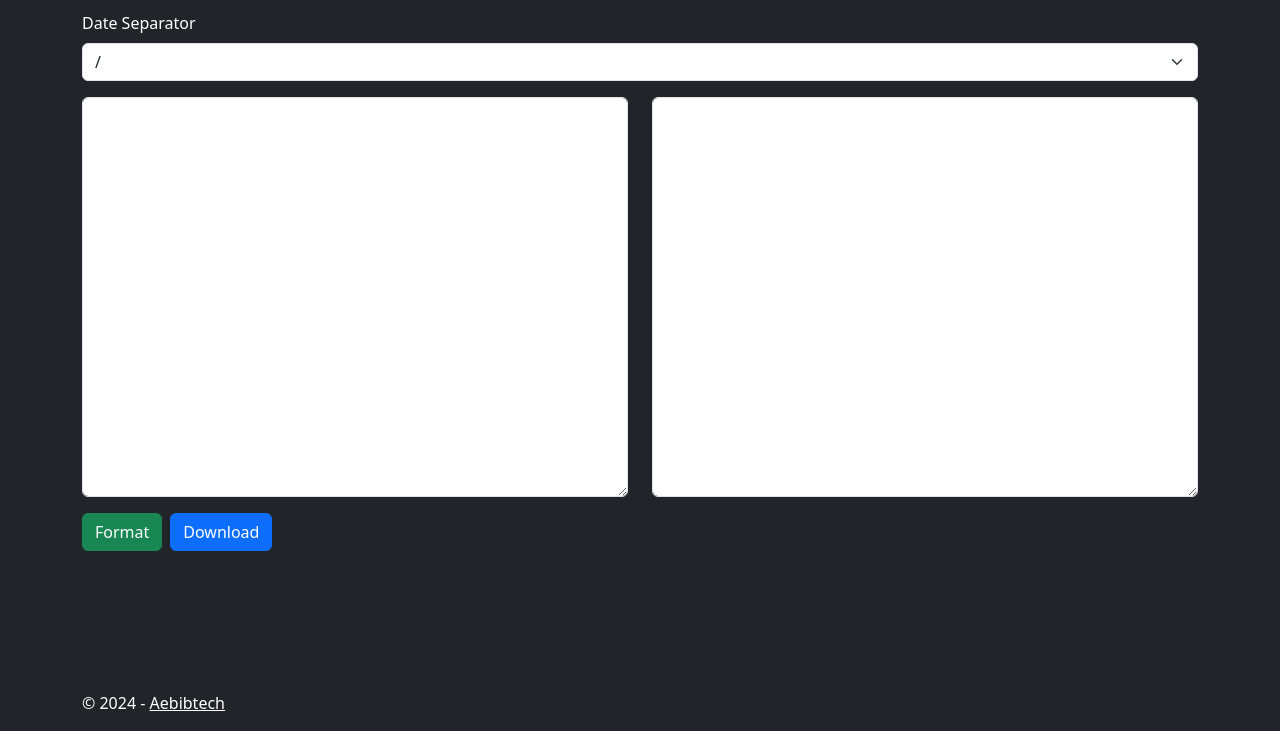
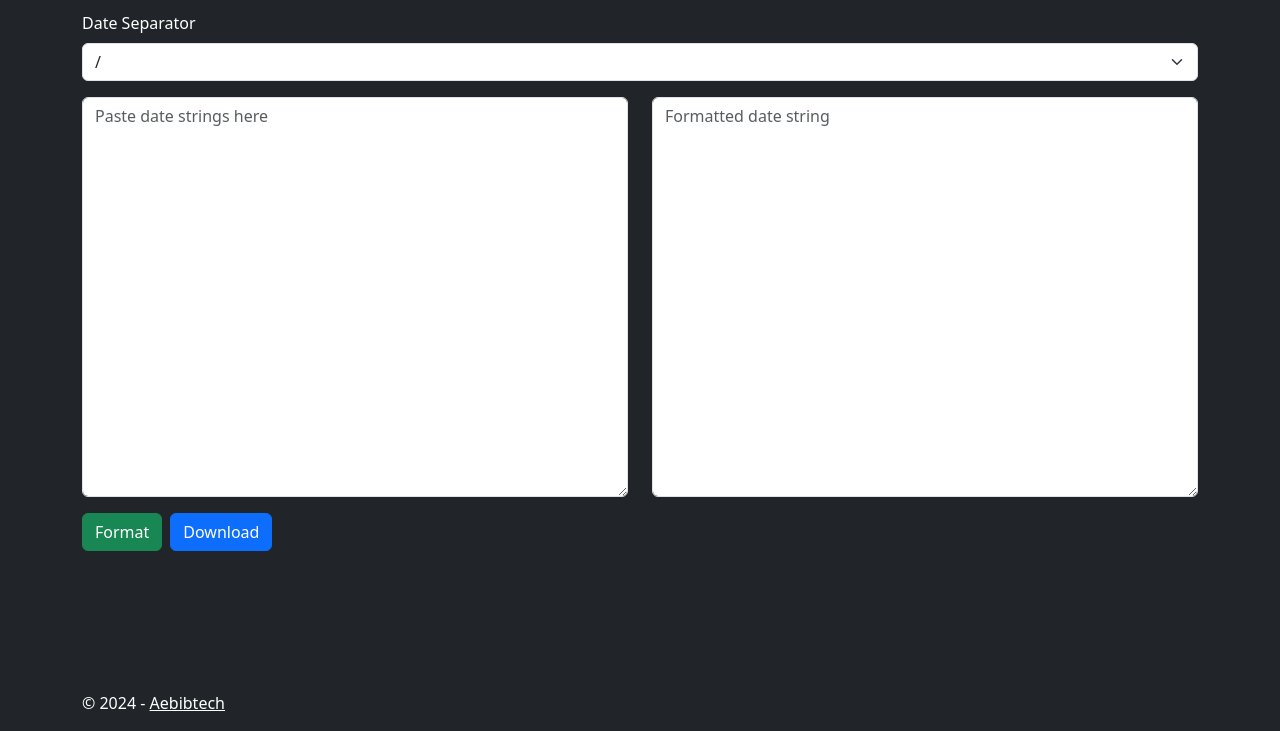
Before and after one commit to aebibtech/dateformatter, a plain HTML site: page index.html in a window 1280 px wide. Shown: the part 69-800 px from the top of the page. Drawn offline with nearby package versions, Linux system fonts and the light colour scheme.

Commit message:
add placeholders to empty textareas

```diff
--- a/index.html
+++ b/index.html
@@ -16,8 +16,8 @@
                 <label class="form-label" for="separator">Date Separator</label>
                 <select class="form-select" id="separator"></select>
                 <form class="my-3 d-flex justify-content-between gap-4">
-                    <textarea class="form-control" id="datelist" style="height: 50vh!important;"></textarea>
-                    <textarea class="form-control" id="datelistResult" style="height: 50vh!important;"></textarea>
+                    <textarea class="form-control" id="datelist" style="height: 50vh!important;" placeholder="Paste date strings here"></textarea>
+                    <textarea class="form-control" id="datelistResult" style="height: 50vh!important;" placeholder="Formatted date string"></textarea>
                 </form>
                 <div class="d-flex gap-2">
                     <button class="btn btn-success" id="copy">Format</button>
```
